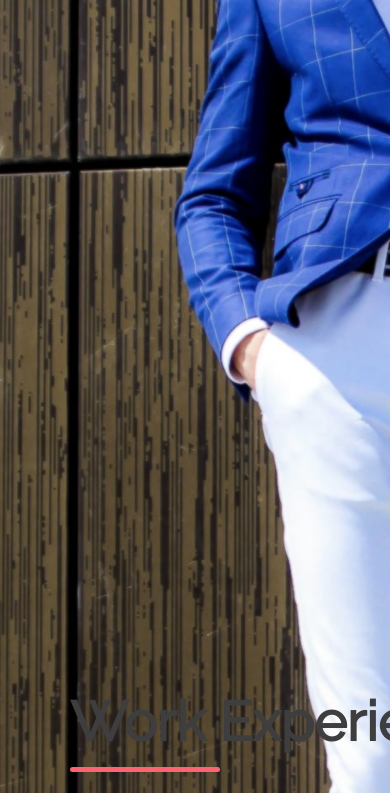
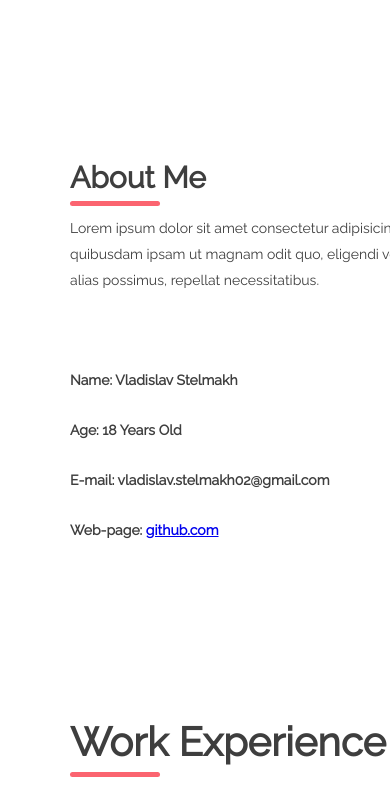
Before and after one commit to Vladislav871/Curriculum-vitae, a plain HTML site: page index.html in a window 390 px wide. Shown: the part 591-1384 px from the top of the page. Drawn offline with Linux system fonts and the light colour scheme.

Commit message:
mobileversion

```diff
--- a/css/style.css
+++ b/css/style.css
@@ -2098,8 +2098,6 @@
 
         background-color: #353541;
 
-        background: url(/assets/about_me/main_photo2.jpg);
-
     }
 
     /* Header */
@@ -2236,45 +2234,41 @@
     .main__about-me {
 
         width: 100%;
-        height: 600px;
+        height: 620px;
 
         margin: 0 0 100px 0;
 
         display: flex;
+        flex-flow: row;
+        justify-content: flex-start;
+        align-items: flex-end;
+
+    }
+
+    #about_me-left {
+
+        width: 590px;
+        height: 530px;
+
+        display: flex;
         flex-flow: column;
         justify-content: center;
-        align-items: flex-end;
-
-    }
-
-    #about_me-left {
-
-        width: 900px;
-        height: 525px;
-
-        display: flex;
-        flex-flow: column;
-        justify-content: center;
-        align-items: center;
-
-        align-self: center;
+        align-items: flex-start;
 
     }
 
     #about-me-head {
 
-        width: 300px;
-        height: 80px;
-
-        margin: 55px 0 5px 0;
-
-        align-self: flex-start;
+        width: 200px;
+        height: 50px;
+
+        margin: 0 0 5px 0;
 
     }
 
     #about-me-head > h1 {
 
-        font-size: 55px;
+        font-size: 30px;
         line-height: 36px;
         color: #3e3e3e;
         font-family: "Raleway";
@@ -2286,13 +2280,13 @@
 
     .red_sm_line {
 
-        width: 150px;
+        width: 90px;
         height: 5px;
 
         border-radius: 10px;
 
         position: relative;
-        top: 20px;
+        top: 5px;
 
         background-color: #fb6470;
 
@@ -2301,8 +2295,8 @@
 
     #about-me-info {
 
-        width: 900px;
-        height: 150px;
+        width: 434px;
+        height: 130px;
 
         overflow: hidden;
 
@@ -2310,8 +2304,8 @@
 
     #about-me-info > p {
 
-        font-size: 30px;
-        line-height: 40px;
+        font-size: 14px;
+        line-height: 26px;
         color: #3e3e3e;
         font-family: "Raleway";
         font-weight: 500;
@@ -2330,13 +2324,11 @@
         justify-content: flex-start;
         align-items: flex-start;
 
-        align-self: flex-start;
-
     }
 
     #about-me-details > p {
 
-        font-size: 30px;
+        font-size: 14px;
         line-height: 50px;
         color: #3e3e3e;
         font-family: "Raleway";
@@ -2344,6 +2336,20 @@
 
     }
 
+    #about_me-right {
+
+        width: 385px;
+        height: 540px;
+
+    }
+
+    #about_me-right > img {
+
+        width: 385px;
+        height: 540px;
+
+    }
+
     /* Work Experience */
 
     .main__work-experience {
@@ -2374,7 +2380,7 @@
 
     #work-exp-head > h1 {
 
-        font-size: 55px;
+        font-size: 40px;
         line-height: 50px;
         color: #3e3e3e;
         font-family: "Raleway";
@@ -2644,7 +2650,7 @@
 
     #skills-head > h1 {
 
-        font-size: 55px;
+        font-size: 40px;
         line-height: 50px;
         color: #ffffff;
         font-family: "Raleway";
--- a/index.html
+++ b/index.html
@@ -2,7 +2,7 @@
 <html lang="en">
 <head>
     <meta charset="UTF-8">
-    <meta name="viewport" content="width=device-width, initial-scale=1.0">
+    <meta name="viewport" content="width=device-width, initial-scale=1">
     <link rel="stylesheet" href="./css/style.css">
     <link rel="stylesheet" href="./css/normalize.css">
     <link href="https://fonts.googleapis.com/css?family=Raleway&display=swap" rel="stylesheet">
```
